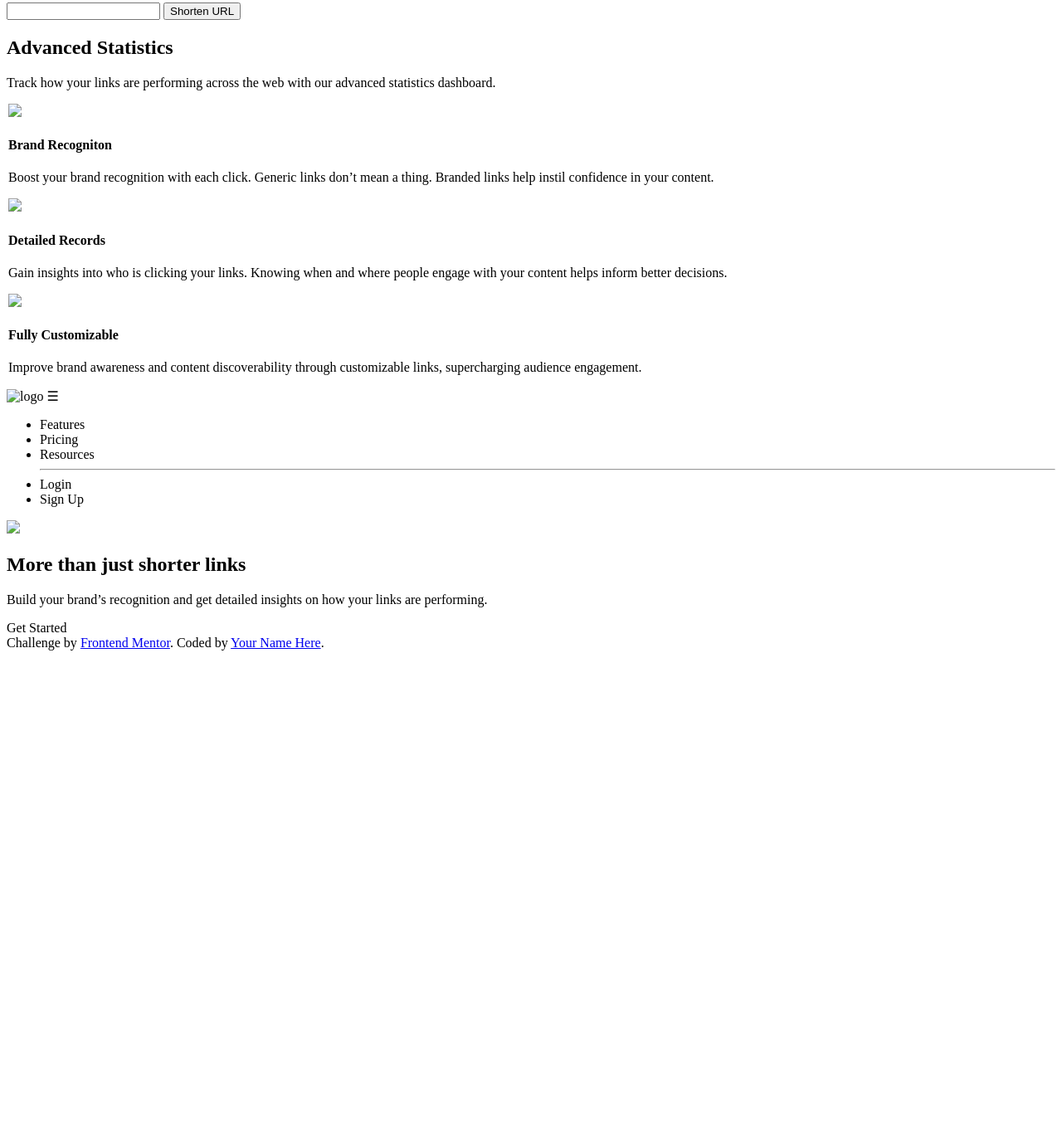
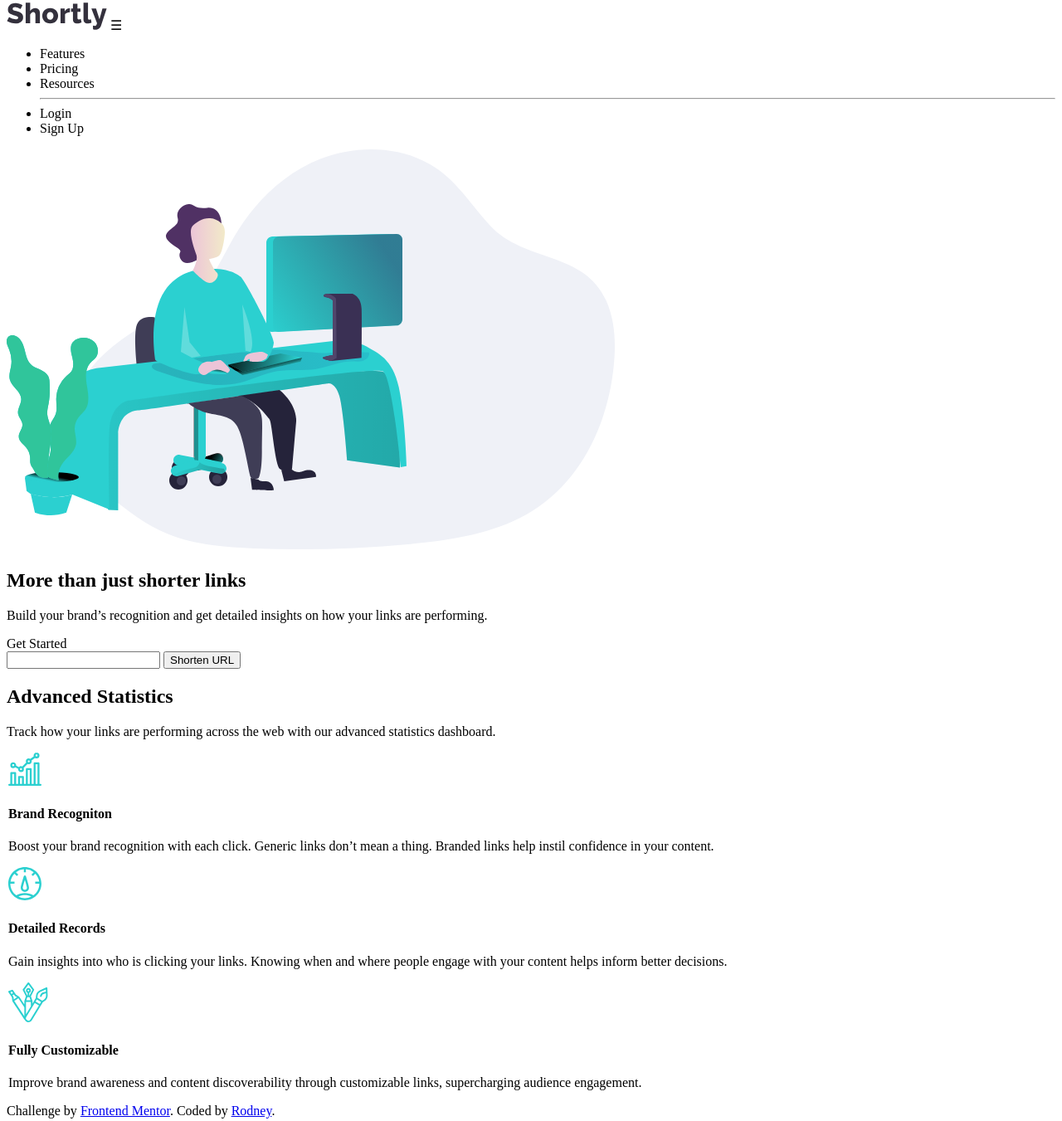
Before and after one commit to rodneyduncan/url-shortening-api-project, a plain HTML site: page index.html in a window 1280 px wide. Shown: the part 5-1356 px from the top of the page at 83% size. Before the commit the page ends 800 px from the top, so only its background shows below. Drawn offline with Linux system fonts and the light colour scheme.

Commit message:
test commit

```diff
--- a/Script.js
+++ b/Script.js
@@ -63,7 +63,7 @@ const shortenUrl = async() => {
 		})
 		const data = await res.json()
 		//result_url
-		Object.values(data).map(item => `<a class="short-url">${item}</a>`)
+		console.log(Object.values(data).map(item => `<a class="short-url">${item}</a>`))
 	} catch (error) {
 		console.error('Error:', error);
 	}
--- a/index.html
+++ b/index.html
@@ -6,56 +6,11 @@
   <title>Frontend Mentor | Shortly URL shortening API Challenge</title>
 </head>
 <body>
-  <section  class="url-shortner-section">
-    <form id="urlForm" class="url-form">
-      <input id="input" type="url" />
-      <input type="submit" value="Shorten URL"  />
-    </form>
-    <div class="info">
-      <h2>Advanced Statistics</h2>
-      <p>
-        Track how your links are performing across the web with our advanced
-        statistics dashboard.
-      </p>
-      <legend>
-        <img src={brandRecog} />
-        <div class="box">
-          <h4>Brand Recogniton</h4>
-          <p>
-            Boost your brand recognition with each click. Generic links don’t
-            mean a thing. Branded links help instil confidence in your
-            content.
-          </p>
-        </div>
-      </legend>
-      <legend>
-        <img src={detailRecords} />
-        <div class="box">
-          <h4>Detailed Records</h4>
-          <p>
-            Gain insights into who is clicking your links. Knowing when and
-            where people engage with your content helps inform better
-            decisions.
-          </p>
-        </div>
-      </legend>
-      <legend>
-        <img src={fullyCustomize} />
-        <div class="box">
-          <h4>Fully Customizable</h4>
-          <p>
-            Improve brand awareness and content discoverability through
-            customizable links, supercharging audience engagement.
-          </p>
-        </div>
-      </legend>
-    </div>
-  </section>
   <section class="header-section">
     <header class="header">
       <nav>
-        <img src={logo} alt="logo" class="logo" />
-        <a class="ul-menu-btn" onClick={props.displayNav}>&#9776;</a>
+        <img src='images\logo.svg' alt="logo" class="logo" />
+        <a id="ul-menu-btn" class="ul-menu-btn">&#9776;</a>
         <ul class="nav" id="nav">
         <li>Features</li>
           <li>Pricing</li>
@@ -67,7 +22,7 @@
       </nav>
     </header>
     <div class="hero-section">
-      <img src={illustration} />
+      <img src='images\illustration-working.svg' />
       <h1 class="hero-h1">More than just shorter links</h1>
       <p class="hero-text">
         Build your brand’s recognition and get detailed insights on how your
@@ -76,9 +31,55 @@
       <a class="hero-btn">Get Started</a>
     </div>
   </section>
+  <section  class="url-shortner-section">
+    <form id="urlForm" class="url-form">
+      <input id="input" type="url" />
+      <input id="submitBtn" type="submit" value="Shorten URL"  />
+    </form>
+    <div class="info">
+      <h2>Advanced Statistics</h2>
+      <p>
+        Track how your links are performing across the web with our advanced
+        statistics dashboard.
+      </p>
+      <legend>
+        <img src='images\icon-brand-recognition.svg'/>
+        <div class="box">
+          <h4>Brand Recogniton</h4>
+          <p>
+            Boost your brand recognition with each click. Generic links don’t
+            mean a thing. Branded links help instil confidence in your
+            content.
+          </p>
+        </div>
+      </legend>
+      <legend>
+        <img src='images\icon-detailed-records.svg' />
+        <div class="box">
+          <h4>Detailed Records</h4>
+          <p>
+            Gain insights into who is clicking your links. Knowing when and
+            where people engage with your content helps inform better
+            decisions.
+          </p>
+        </div>
+      </legend>
+      <legend>
+        <img src='images\icon-fully-customizable.svg' />
+        <div class="box">
+          <h4>Fully Customizable</h4>
+          <p>
+            Improve brand awareness and content discoverability through
+            customizable links, supercharging audience engagement.
+          </p>
+        </div>
+      </legend>
+    </div>
+  </section>
+
   <div class="attribution">
     Challenge by <a href="https://www.frontendmentor.io?ref=challenge" target="_blank">Frontend Mentor</a>.
-    Coded by <a href="#">Your Name Here</a>.
+    Coded by <a href="#">Rodney</a>.
   </div>
   <script type="module" src="Script.js"></script>
 </body>
```
